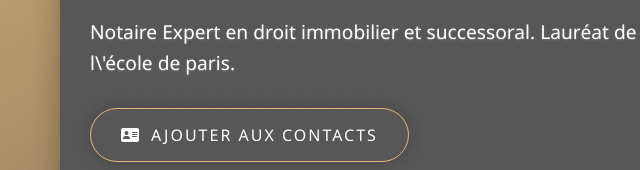
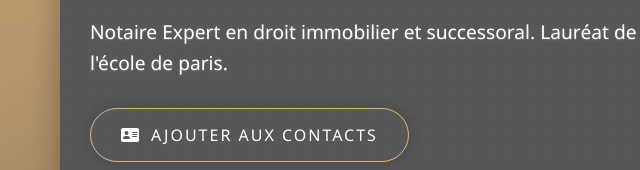
Before and after one commit to solexo/kenzabelkhayat, a plain HTML site: page index.html in a window 1280 px wide. Shown: the part 328-498 px from the top of the page, 4-644 px from the left. Drawn offline with nearby package versions, Linux system fonts and the light colour scheme.

Commit message:
Update index.html

```diff
--- a/index.html
+++ b/index.html
@@ -720,7 +720,7 @@
         <div class="page-bg-container">
             <div class="hero-content">
                 <h2>KENZA BELKHAYAT ZOUKARI</h2>
-                <p>Notaire Expert en droit immobilier et successoral. Lauréat de l\'école de paris.</p>
+                <p>Notaire Expert en droit immobilier et successoral. Lauréat de l'école de paris.</p>
                 <a href="#" id="downloadVCard" class="futuristic-button">
                     <i class="fas fa-address-card"></i> Ajouter aux Contacts
                 </a>
```
